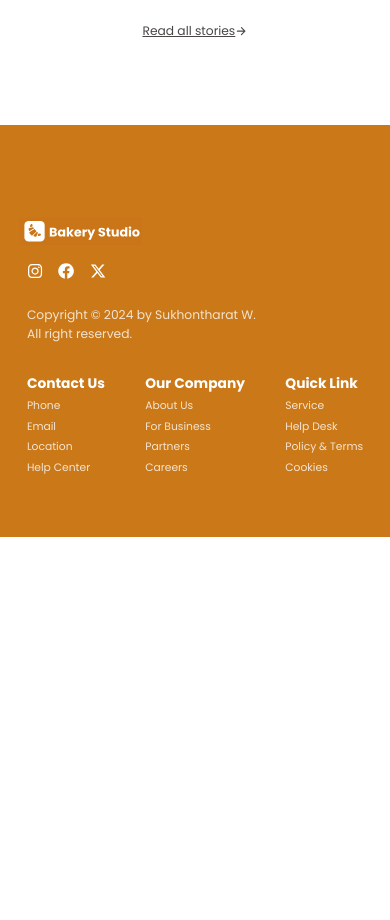
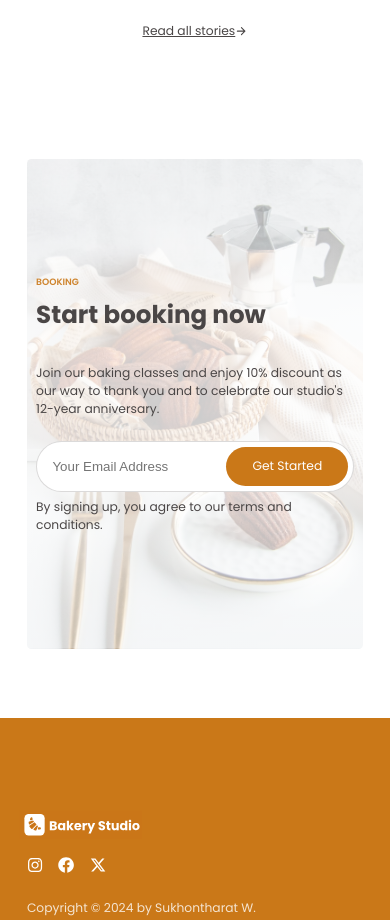
Before and after one commit to SukhontharatW/baking-studio, a React (Vite) app: page / in a window 390 px wide. Shown: the part 3260-4180 px from the top of the page. Before the commit the page ends 3797 px from the top, so only its background shows below. Built offline with nearby package versions, Linux system fonts and the light colour scheme.

Commit message:
add responsive Booking section

```diff
--- /dev/null
+++ b/src/components/Action.jsx
@@ -0,0 +1,40 @@
+import { Link } from "react-router-dom";
+import bookingImg from "../image/booking-img.png";
+function Action() {
+  return (
+    <div className="action bg__grey-3">
+      <div className="action__text">
+        <div className="heading">
+          <h3 className="heading--h3">BOOKING</h3>
+          <h2 className="heading--h2">Start booking now</h2>
+        </div>
+        <p className="p__reg--normal">
+          Join our baking classes and enjoy 10% discount as our way to thank you
+          and to celebrate our studio&apos;s 12-year anniversary.
+        </p>
+        <div className="action__cta">
+          <form className="action__form">
+            <input
+              type="email"
+              className="action__input"
+              placeholder="Your Email Address"
+            />
+            <div className="action__btn click__basic">
+              <Link className="action__btn--link">
+                <p className="p__reg--normal color__white">Get Started</p>
+              </Link>
+            </div>
+          </form>
+        </div>
+        <p className="p__reg--normal">
+          By signing up, you agree to our terms and conditions.
+        </p>
+      </div>
+      <div className="action__image">
+        <img src={bookingImg} alt="" />
+      </div>
+    </div>
+  );
+}
+
+export default Action;
--- a/src/components/Home.jsx
+++ b/src/components/Home.jsx
@@ -1,4 +1,5 @@
 import About from "./About";
+import Action from "./Action";
 import Class from "./Class";
 import Hero from "./Hero";
 import Testimonial from "./Testimonial";
@@ -32,6 +33,11 @@ function Home() {
           <Testimonial />
         </div>
       </div>
+      <div className="container">
+        <div className="container__main">
+          <Action />
+        </div>
+      </div>
     </>
   );
 }
--- /dev/null
+++ b/src/styles/componentStyles/_action.scss
@@ -0,0 +1,89 @@
+@use "../global/" as *;
+.action {
+  width: 100%;
+  border-radius: var(--radius-main);
+  padding-left: var(--space-padding);
+  display: grid;
+  grid-template-columns: 7fr 3fr;
+  gap: 13.5rem;
+  @media (max-width: 1000px) {
+    gap: 3rem;
+  }
+
+  @media (max-width: 830px) {
+    grid-template-columns: repeat(1, 1fr);
+    // background-image: linear-gradient(
+    //     rgba($color-white, 0.4),
+    //     rgba($color-white, 0.6),
+    //     rgba($color-white, 0.9)
+    //   ),
+    //   url("/booking-img.png");
+    background-image: linear-gradient(
+        rgba($color-white, 0.6),
+        rgba($color-white, 0.8),
+        rgba($color-white, 0.8),
+        rgba($color-white, 0.6)
+      ),
+      url("/booking-img.png");
+    background-position: center;
+    background-repeat: no-repeat;
+    background-size: cover;
+
+    padding: 2rem var(--space-padding);
+  }
+  & .heading {
+    display: flex;
+    flex-direction: column;
+    align-items: start;
+    justify-content: start;
+    gap: 1rem;
+    margin-bottom: 4rem;
+  }
+
+  &__text {
+    padding: 13rem 0rem;
+  }
+  &__image {
+    width: 100%;
+    height: auto;
+    & img {
+      border-top-right-radius: var(--radius-main);
+      border-bottom-right-radius: var(--radius-main);
+      // width: 100%;
+      height: 100%;
+    }
+    @media (max-width: 830px) {
+      display: none;
+    }
+  }
+  &__btn {
+    background-color: $color-orange;
+    padding: 1.4rem 3.4rem;
+    border-radius: 3.8rem;
+    min-width: max-content;
+    cursor: pointer;
+    &--link {
+      text-decoration: none;
+    }
+  }
+  &__form {
+    display: flex;
+    align-self: center;
+    justify-content: space-between;
+    gap: 1rem;
+  }
+  &__input {
+    border: 0;
+    outline: 0;
+    width: 100%;
+  }
+  &__cta {
+    border: 1px solid rgba($color-black, 0.2);
+    background-color: $color-white;
+
+    padding: 0.6rem 0.6rem 0.6rem 2rem;
+    border-radius: 3.8rem;
+    margin-top: 3rem;
+    margin-bottom: 0.8rem;
+  }
+}
--- a/src/styles/componentStyles/_class.scss
+++ b/src/styles/componentStyles/_class.scss
@@ -39,7 +39,6 @@
     padding: 1.2rem 1.6rem;
     border-radius: 1.4rem;
     border: 1px solid rgba(0, 0, 0, 0.1);
-    // border: 1px solid rgba(0, 0, 0, 0.08);
     background: $color-white;
 
     &--image {
--- a/src/styles/componentStyles/_index.scss
+++ b/src/styles/componentStyles/_index.scss
@@ -5,3 +5,4 @@
 @forward "./footer";
 @forward "./class";
 @forward "./testimonial";
+@forward "./action";
```
Also changed, not shown: public/booking-img.png (added), src/image/booking-img.png (added).
